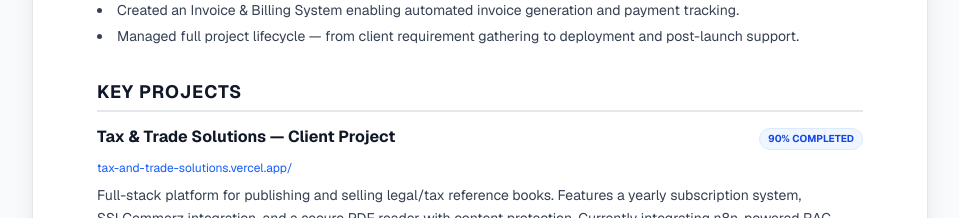
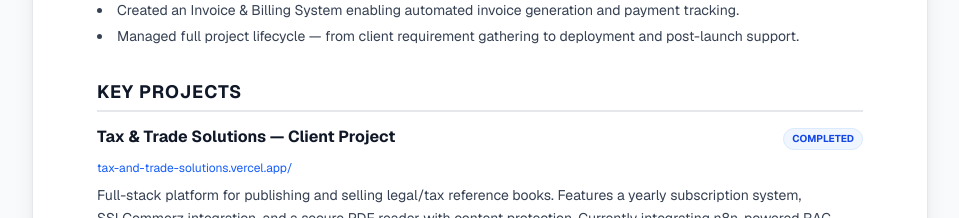
Before and after one commit to Omarmdwasimuddin/About-Me, a Next.js app: page / in a window 1280 px wide. Shown: the part 1120-1338 px from the top of the page, without its empty margins (160-1119 px from the left). Built offline with nearby package versions, Linux system fonts and the light colour scheme.

Commit message:
project update

```diff
--- a/src/data/cv.ts
+++ b/src/data/cv.ts
@@ -55,7 +55,7 @@ export const cvData = {
   projects: [
     {
       name: "Tax & Trade Solutions — Client Project",
-      status: "90% Completed",
+      status: "Completed",
       liveUrl: "https://tax-and-trade-solutions.vercel.app/",
       description: "Full-stack platform for publishing and selling legal/tax reference books. Features a yearly subscription system, SSLCommerz integration, and a secure PDF reader with content protection. Currently integrating n8n-powered RAG (Retrieval-Augmented Generation) workflow for intelligent document search and automation.",
       techStack: ["Next.js", "Tailwind CSS", "Prisma", "PostgreSQL", "Supabase", "SSLCommerz", "GSAP", "Framer Motion", "n8n"],
```
